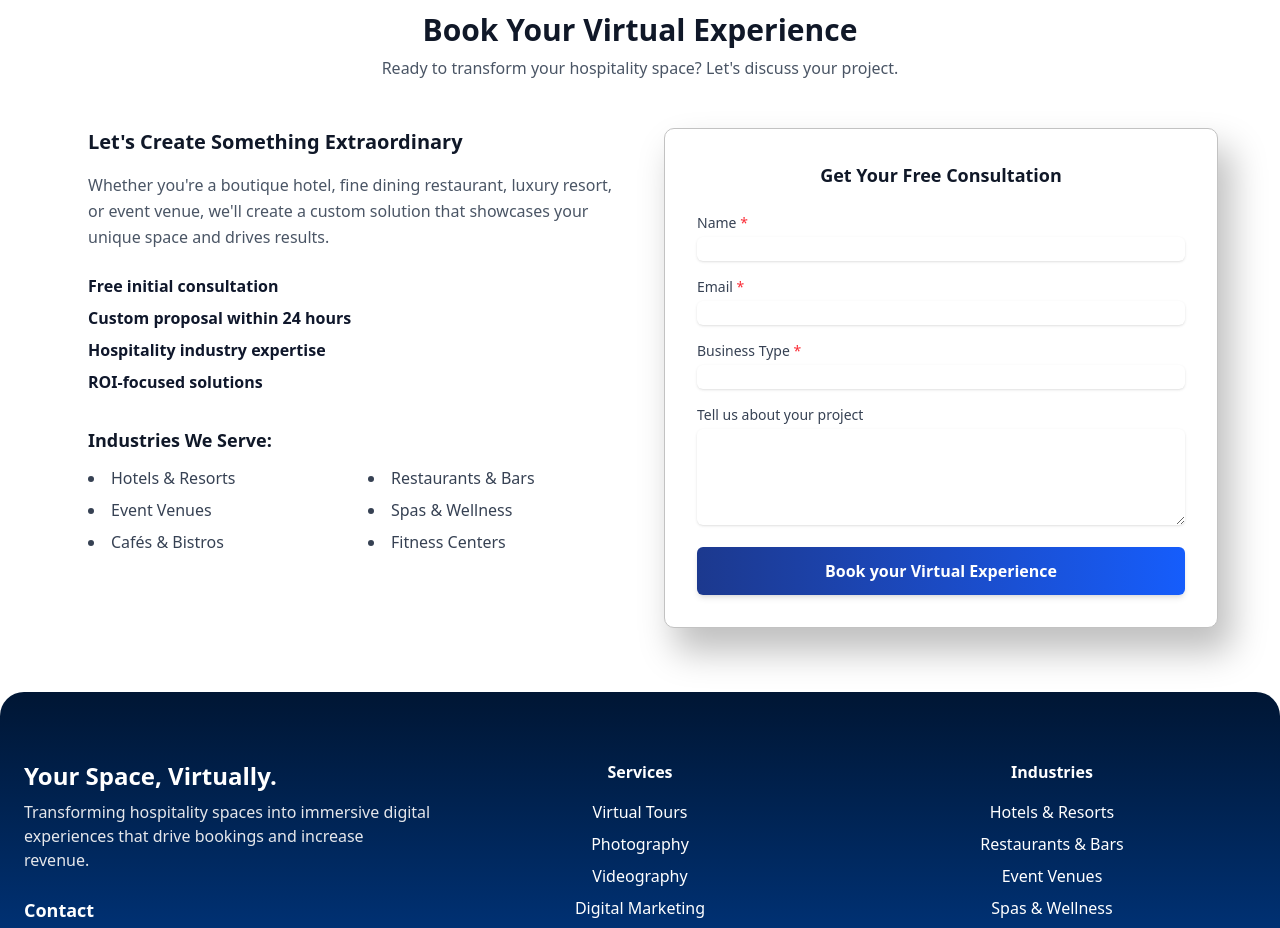
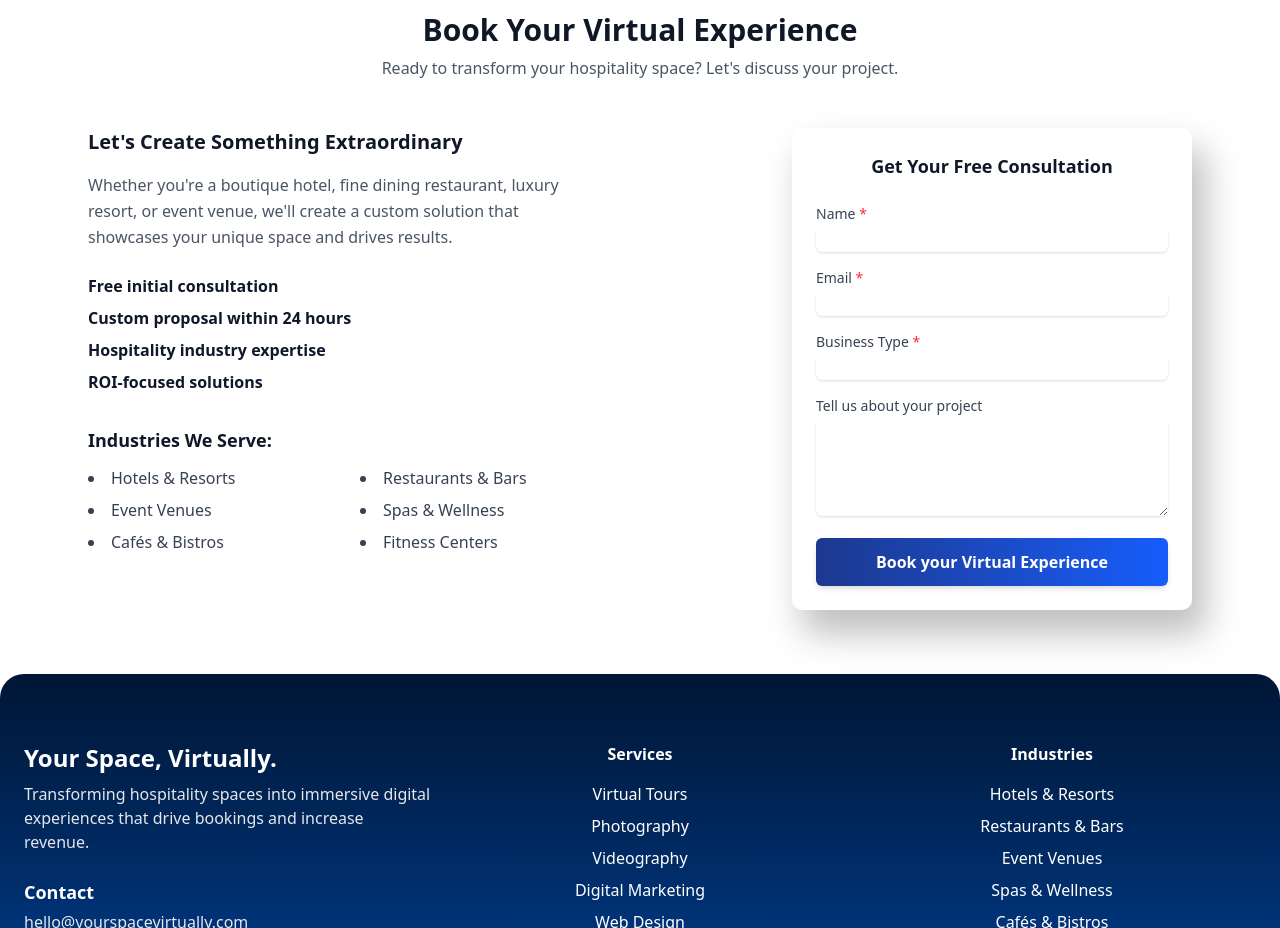
Before and after one commit to sarveswaranmg15/YourSpaceVirtually, a React (Vite) app: page / in a window 1280 px wide. Shown: the part 4160-5088 px from the top of the page. Built offline with nearby package versions, Linux system fonts and the light colour scheme.

Commit message:
modified form in book

```diff
--- a/src/components/Book.jsx
+++ b/src/components/Book.jsx
@@ -15,7 +15,7 @@ function Book() {
       </div>
 
       {/* Grid Layout */}
-      <div className="max-w-6xl mx-auto grid grid-cols-1 lg:grid-cols-2 gap-12 px-6">
+      <div className="max-w-6xl mx-auto grid grid-cols-1 lg:grid-cols-2 gap-20 px-6">
         {/* Left Side */}
         <div>
           <h3 className="text-xl font-bold text-gray-900 mb-4">
@@ -52,7 +52,8 @@ function Book() {
         </div>
 
         {/* Right Side (Form) */}
-  <div className="box-border bg-white border border-[#C2C2C2] shadow-[12px_22px_35px_2px_rgba(0,0,0,0.25)] rounded-[10px] p-8 w-full lg:w-[554px]">
+        <div className="flex justify-end">
+          <div className=" shadow-[12px_22px_35px_2px_rgba(0,0,0,0.25)] rounded-[10px] p-6 w-full lg:w-[400px]">
             <h3 className="text-lg font-bold text-gray-900 mb-6 text-center">
               Get Your Free Consultation
             </h3>
@@ -96,17 +97,16 @@ function Book() {
                 </label>
                 <textarea
                   rows="4"
-                className="mt-1 w-full rounded-md border-gray-300 shadow-sm focus:border-indigo-500 focus:ring-indigo-500"
-              ></textarea>
+                  className="mt-1 w-full rounded-md border-gray-300 shadow-sm focus:border-indigo-500 focus:ring-indigo-500"></textarea>
               </div>
 
               <button
                 type="submit"
-              className="w-full py-3 px-4 rounded-md text-white font-semibold shadow-md bg-gradient-to-r from-blue-900 to-blue-600 hover:opacity-90 transition"
-            >
+                className="w-full py-3 px-4 rounded-md text-white font-semibold shadow-md bg-gradient-to-r from-blue-900 to-blue-600 hover:opacity-90 transition">
                 Book your Virtual Experience
               </button>
             </form>
+          </div>
         </div>
       </div>
     </section>
```
Lines whose indentation alone changed are shown as unchanged.
